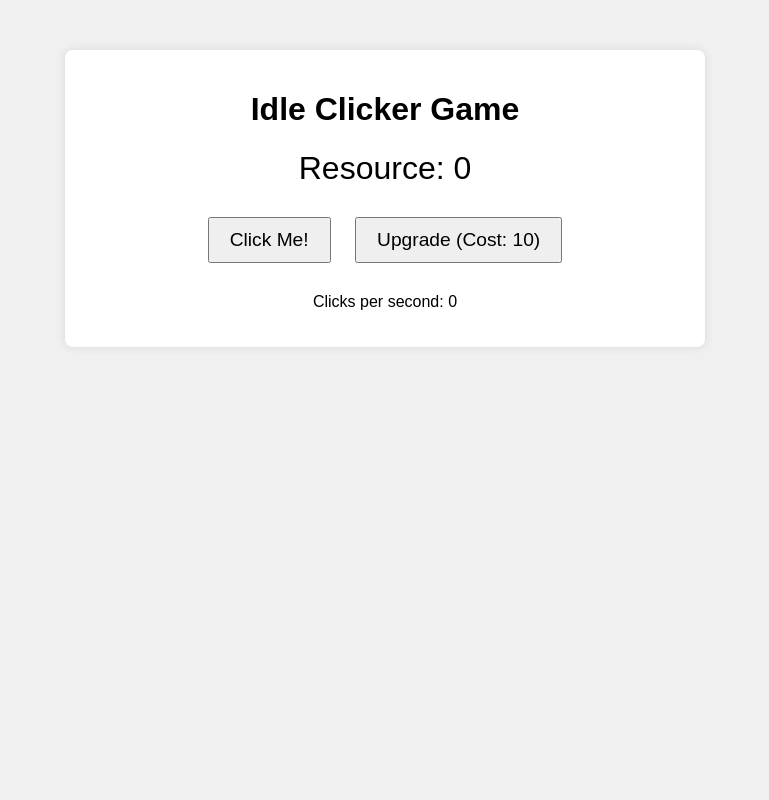
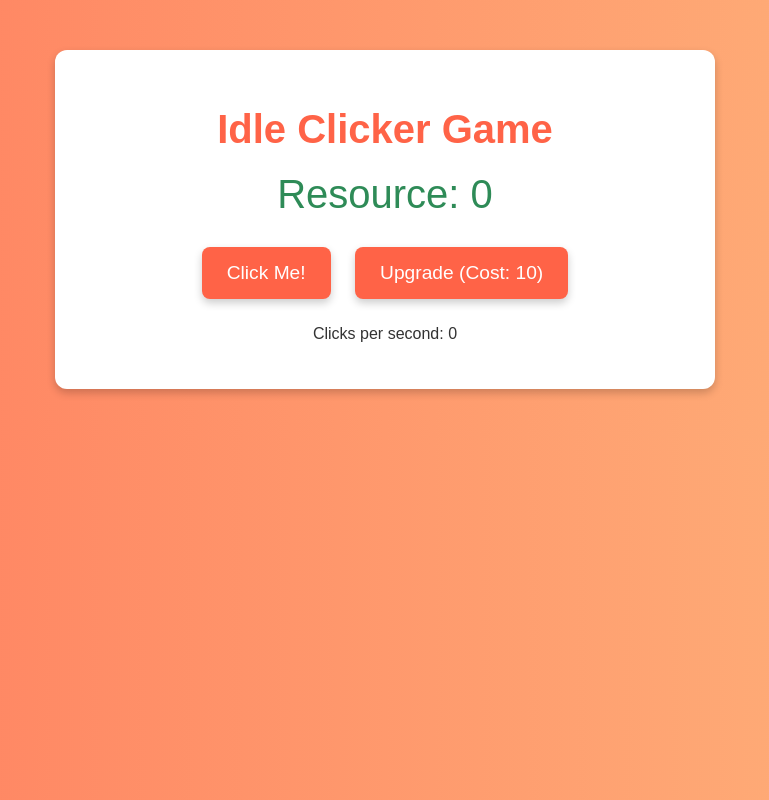
Before and after one commit to Joplayyt/idleclicker, a plain HTML site: page index.html in a window 1280 px wide. Shown: the whole page, without its empty margins (255-1024 px from the left). Drawn offline with Linux system fonts and the light colour scheme.

Commit message:
Update styles.css

```diff
--- a/styles.css
+++ b/styles.css
@@ -1,42 +1,90 @@
 body {
     font-family: Arial, sans-serif;
     text-align: center;
-    background-color: #f0f0f0;
+    background: linear-gradient(to right, #ff7e5f, #feb47b);
     margin: 0;
     padding: 0;
+    color: #333;
 }
 
 #game-container {
     background: #fff;
-    border-radius: 8px;
-    box-shadow: 0 0 10px rgba(0, 0, 0, 0.1);
-    padding: 20px;
+    border-radius: 12px;
+    box-shadow: 0 4px 8px rgba(0, 0, 0, 0.2);
+    padding: 30px;
     max-width: 600px;
     margin: 50px auto;
+    position: relative;
+}
+
+h1 {
+    color: #ff6347;
+    font-size: 2.5em;
+    margin-bottom: 20px;
 }
 
 #resource {
-    font-size: 2em;
+    font-size: 2.5em;
+    color: #2e8b57;
     margin: 20px 0;
 }
 
 button {
-    padding: 10px 20px;
+    background: #ff6347;
+    color: #fff;
+    border: none;
+    border-radius: 8px;
+    padding: 15px 25px;
     font-size: 1.2em;
+    cursor: pointer;
+    transition: background 0.3s, transform 0.3s, box-shadow 0.3s;
     margin: 10px;
-    cursor: pointer;
+    position: relative;
+    overflow: hidden;
+    box-shadow: 0 4px 8px rgba(0, 0, 0, 0.2);
 }
 
-#stats {
-    margin-top: 20px;
+button:hover {
+    background: #ff4500;
+    transform: scale(1.05);
 }
 
-@keyframes clickEffect {
-    0% { transform: scale(1); opacity: 1; }
-    50% { transform: scale(1.1); opacity: 0.7; }
-    100% { transform: scale(1); opacity: 1; }
+button:active {
+    background: #ff0000;
+    transform: scale(0.95);
 }
 
-#clickButton:active {
-    animation: clickEffect 0.1s ease;
+button::before {
+    content: "";
+    position: absolute;
+    top: 50%;
+    left: 50%;
+    width: 300%;
+    height: 300%;
+    background: radial-gradient(circle, rgba(255, 255, 255, 0.1) 10%, transparent 30%);
+    transform: translate(-50%, -50%) scale(0);
+    transition: transform 0.3s;
 }
+
+button:hover::before {
+    transform: translate(-50%, -50%) scale(1);
+}
+
+@keyframes buttonPulse {
+    0% {
+        transform: scale(1);
+        opacity: 0.5;
+    }
+    50% {
+        transform: scale(1.1);
+        opacity: 0.3;
+    }
+    100% {
+        transform: scale(1);
+        opacity: 0.5;
+    }
+}
+
+button.pulsate {
+    animation: buttonPulse 1s infinite;
+}
```
